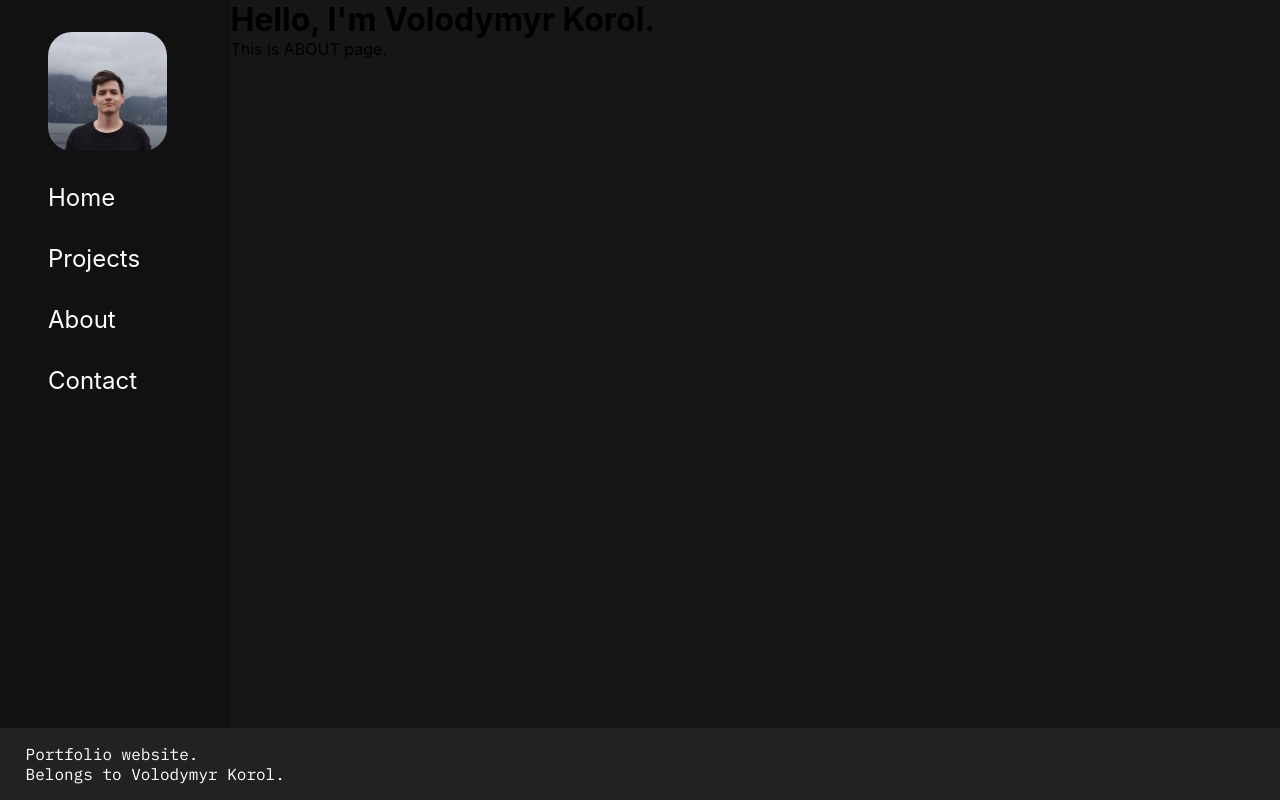
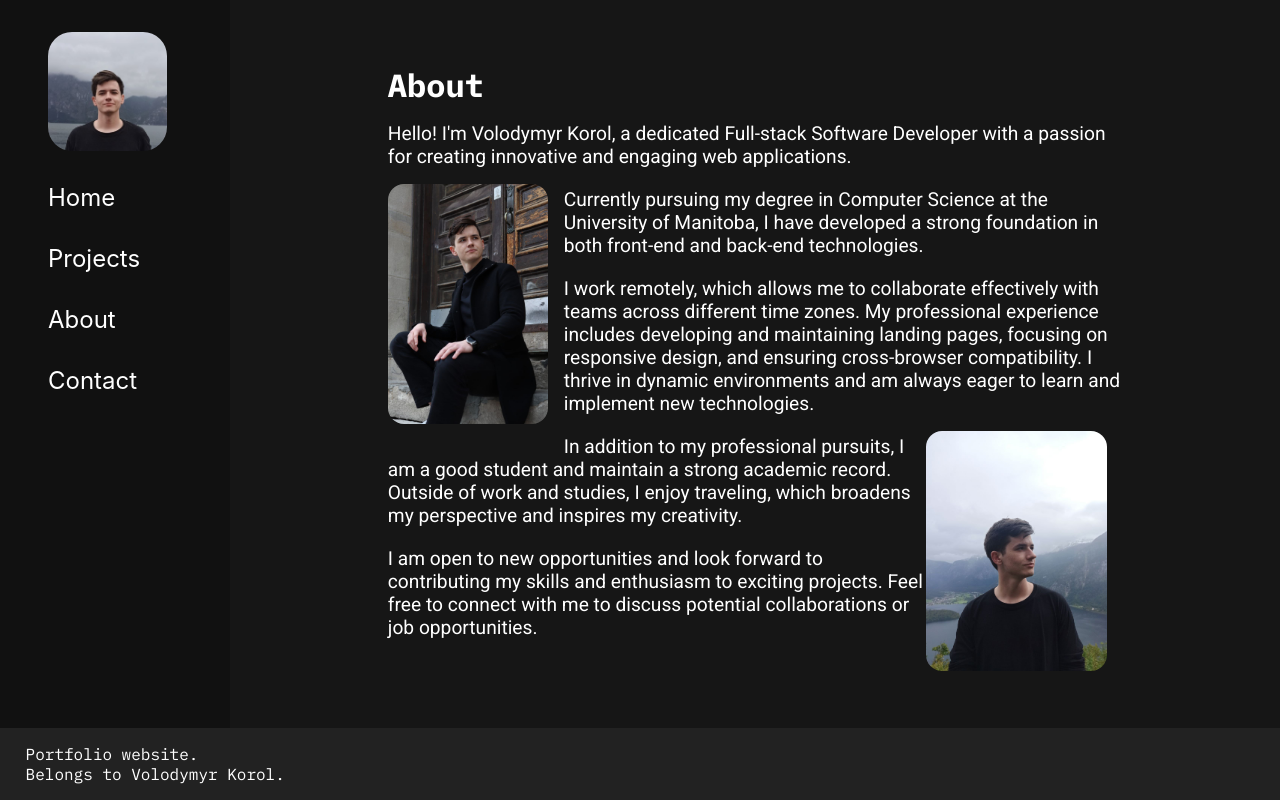
Before and after one commit to tresenish/portfolio-website, a React (Create React App) app: page /about in a window 1280 px wide. Built offline with nearby package versions, Linux system fonts and the light colour scheme.

Commit message:
About page update + deploy to Vercel

```diff
--- a/src/componentStyle/About.css
+++ b/src/componentStyle/About.css
@@ -0,0 +1,28 @@
+div.about {
+    color: white;
+    margin: 4rem auto;
+    width: 70%;
+
+  }
+
+  h1.about {
+    font-family: "IBM Plex Mono", monospace;
+    margin: 0 0 1rem 0;
+  }
+  p.about{
+    font-family: "Roboto", sans-serif;
+    font-size: 1.2rem;
+  }
+  img.about {
+    height: 15rem;
+    margin: 1rem 1rem 1rem 0;
+    border-radius: 1rem;
+  }
+
+  img.left {
+    float: left;
+  }
+
+  img.right {
+    float: right;
+  }
--- a/src/componentStyle/Header.css
+++ b/src/componentStyle/Header.css
@@ -129,26 +129,20 @@ div.header {
 .menu-toggler-line:nth-child(2) {
     top: 5px; /* Adjust as needed */
 }
-
 .menu-toggler-line:nth-child(3) {
     top: 5px; /* Adjust as needed */
 }
-
 .input-toggler:checked ~ .menu-toggler .menu-toggler-line {
     top: 12px;
     transform: rotate(45deg);
 }
-
 .input-toggler:checked ~ .menu-toggler .menu-toggler-line:nth-child(2) {
     display: none;
 }
-
 .input-toggler:checked ~ .menu-toggler .menu-toggler-line:nth-child(3) {
     top: 0px;
     transform: rotate(135deg);
 }
-
-/* Sidebar styles */
 .nav {
     width: 100%;
     height: 100%;
--- a/src/components/About.js
+++ b/src/components/About.js
@@ -1,13 +1,53 @@
 import React from "react";
 import "../componentStyle/About.css";
 
-
-export default function About () {
-
+export default function About() {
   return (
     <div className="about">
-      <h1 className="about">Hello, I'm Volodymyr Korol.</h1>
-      <p>This is ABOUT page.</p>
+      <h1 className="about">About</h1>
+      <p className="about">
+        Hello! I'm Volodymyr Korol, a dedicated Full-stack Software Developer
+        with a passion for creating innovative and engaging web applications.
+      </p>
+      <img
+        className="about left"
+        alt="personalPhoto1"
+        src={require("../componentStyle/img/personal1.jpg")}
+      />
+      <br/>
+      <p className="about">
+        Currently pursuing my degree in Computer Science at the University of
+        Manitoba, I have developed a strong foundation in both front-end and
+        back-end technologies.
+      </p>
+      <br/>
+
+      <p className="about">
+        I work remotely, which allows me to collaborate effectively with teams
+        across different time zones. My professional experience includes
+        developing and maintaining landing pages, focusing on responsive design,
+        and ensuring cross-browser compatibility. I thrive in dynamic
+        environments and am always eager to learn and implement new
+        technologies.
+      </p>
+      <img
+        className="about right"
+        alt="personalPhoto2"
+        src={require("../componentStyle/img/personal2.jpg")}
+      />
+      <br/>
+      <p className="about">
+        In addition to my professional pursuits, I am a good student and
+        maintain a strong academic record. Outside of work and studies, I enjoy
+        traveling, which broadens my perspective and inspires my creativity.
+      </p>
+      <br/>
+
+      <p className="about">
+        I am open to new opportunities and look forward to contributing my
+        skills and enthusiasm to exciting projects. Feel free to connect with me
+        to discuss potential collaborations or job opportunities.
+      </p>
     </div>
-  )
+  );
 }
```
Also changed, not shown: src/componentStyle/img/personal1.jpg (added), src/componentStyle/img/personal2.jpg (added).
